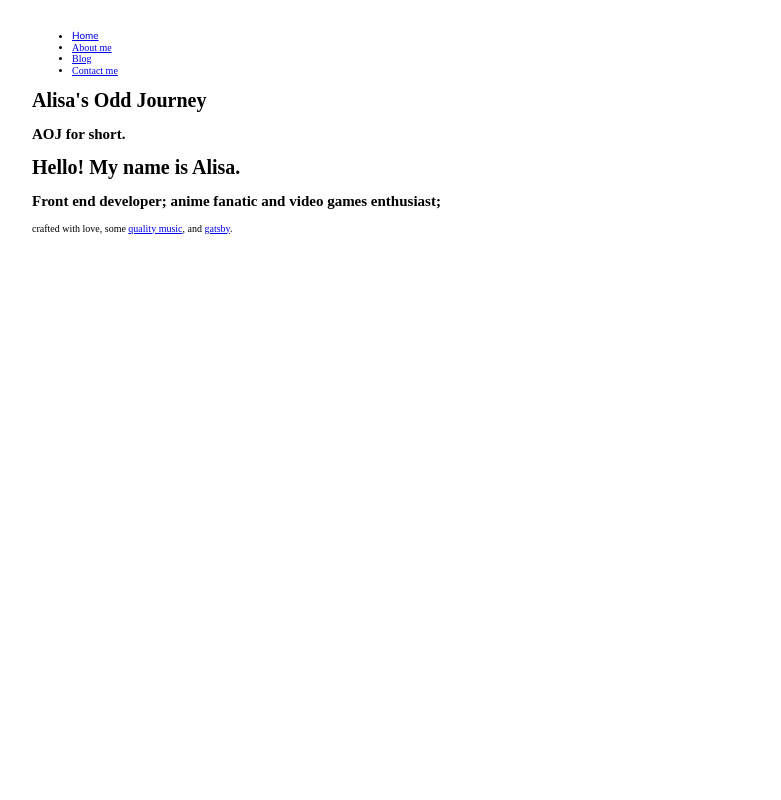
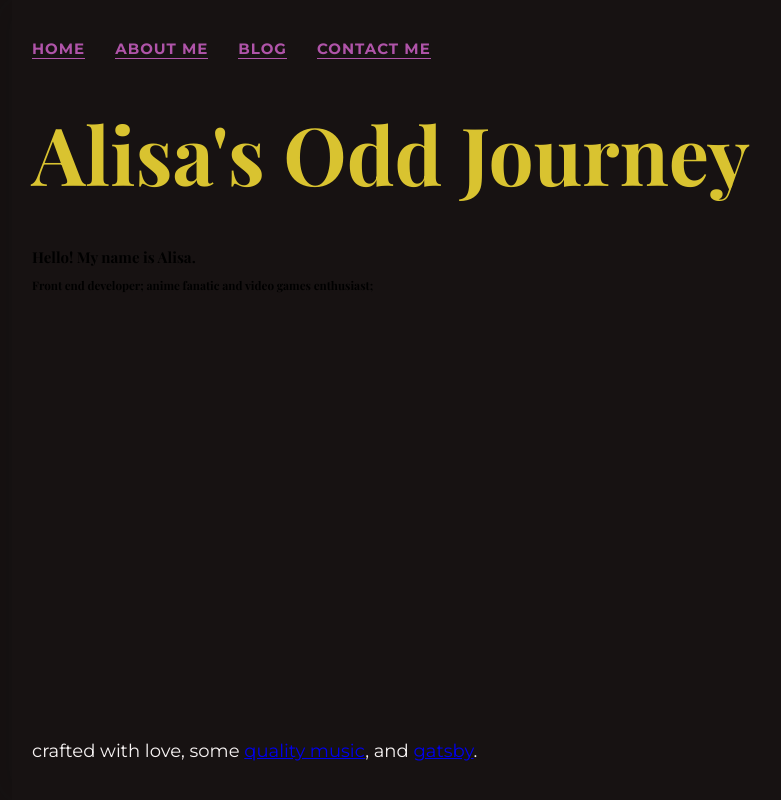
Before and after one commit to valkyrie-max/personalBlog, a Gatsby site: page /about in a window 1280 px wide. Shown: the whole page, without its empty margins (228-1009 px from the left). Built offline with nearby package versions, Linux system fonts and the light colour scheme; Gatsby itself is replaced by a stand-in of ours.

Commit message:
working on some basic styling; changed some layouts a bit

```diff
--- a/src/components/componentStyling/header.module.scss
+++ b/src/components/componentStyling/header.module.scss
@@ -1,3 +1,31 @@
-.link {
-    font-family: 'Lato', sans-serif;
+.linkContainer {
+    display: flex;
+    margin: 20px 0px 50px 0px;
+    padding: 0;
+    li {
+        margin: 0px 3rem 0px 0px;
+        list-style: none;
+        font-size: 1.5rem;
+        font-weight: 700;
+        text-transform: uppercase;
+        letter-spacing: 1px;
+        a {
+            padding-bottom: 0px;
+            border-bottom: 1px solid #B054A9;
+            transition: all ease-in-out 0.3s;
+            margin: 0;
+            color: #B054A9;
+            text-decoration: none;
+        }
+    }
+
+    a:hover {
+        color: #D9C330;
+        padding-bottom: 5px;
+        border-bottom: 1px solid #D9C330;
+    }
+
+    .active {
+
+    }
 }
--- a/src/components/componentStyling/layout.module.scss
+++ b/src/components/componentStyling/layout.module.scss
@@ -2,4 +2,16 @@
     margin: 0 auto;
     max-width: 800px;
     padding: 2rem;
+    box-shadow: 10px 0px 30px rgba(23, 18, 18, 0.15), -10px 0px 30px rgba(23, 18, 18, 0.15);
+    min-height: 100vh;
+    display: flex;
+    flex-direction: column;
 }
+
+.content {
+    flex-grow: 1;
+}
+
+p {
+    font-color: #F7F3F3;
+}
--- a/src/components/header.js
+++ b/src/components/header.js
@@ -7,8 +7,8 @@ const Header = () => {
   return (
     <header>
       <nav>
-        <ul>
-          <li className={HeaderStyling.link}>
+        <ul className={HeaderStyling.linkContainer}>
+          <li>
             <Link to="/">Home</Link>
           </li>
           <li>
@@ -23,9 +23,9 @@ const Header = () => {
         </ul>
       </nav>
 
-      <h1>Alisa's Odd Journey</h1>
-      <h2>AOJ for short.</h2>
-
+      <h1>
+        <Link to="/">Alisa's Odd Journey</Link>
+      </h1>
     </header>
   )
 }
--- a/src/components/layout.js
+++ b/src/components/layout.js
@@ -13,11 +13,13 @@ const Layout = (props) => {
   return (
     <div className={LayoutStyle.container}>
       <Helmet title="Huh?">
-        <link href="https://fonts.googleapis.com/css2?family=Lato:wght@400;700;900&family=Rufina:wght@400;700&display=swap" rel="stylesheet" />
+        <link href="https://fonts.googleapis.com/css2?family=Montserrat:wght@400;700;900&family=Playfair+Display:wght@400;700&display=swap" rel="stylesheet" />
       </Helmet>
-      <Header/>
-        {props.children}
-      <Footer/>
+      <div className={LayoutStyle.content}>
+        <Header/>
+          {props.children}
+      </div>
+        <Footer/>
     </div>
   )
 }
--- a/src/pages/404.js
+++ b/src/pages/404.js
@@ -4,7 +4,7 @@ import Layout from '../components/layout'
 
 const NotFoundPage = () => (
   <Layout>
-    <h1>Uh... There is nothing here?</h1>
+    <h2>Uh... There is nothing here?</h2>
     <p>This route doesn't exist. Come back to <Link to="/">home page?</Link></p>
   </Layout>
 )
--- a/src/pages/about.js
+++ b/src/pages/about.js
@@ -1,12 +1,11 @@
 import React from 'react'
-
 import Layout from '../components/layout'
 
 const About = () => {
     return (
         <Layout>
-            <h1>Hello! My name is Alisa.</h1>
-            <h2>Front end developer; anime fanatic and video games enthusiast;</h2>
+            <h2>Hello! My name is Alisa.</h2>
+            <h3>Front end developer; anime fanatic and video games enthusiast;</h3>
         </Layout>
     )
 }
--- a/src/pages/blog.js
+++ b/src/pages/blog.js
@@ -4,7 +4,7 @@ import Layout from '../components/layout'
 const BlogPage = () => {
     return (
         <Layout>
-            <h1>AOJ: Blog</h1>
+            <h2>AOJ: Blog</h2>
             <p>Posts?</p>
         </Layout>
     )
--- a/src/pages/contact.js
+++ b/src/pages/contact.js
@@ -5,9 +5,9 @@ import Layout from '../components/layout'
 const Contact = () => {
     return (
         <Layout>
-            <h1>contact me</h1>
+            <h2>contact me</h2>
 
-            <h2>if there is anything you want to chat about, please don't hesitate to contact me through any of the following:</h2>
+            <h3>if there is anything you want to chat about, please don't hesitate to contact me through any of the following:</h3>
 
             <ul>
                 <li>
--- a/src/styles/styles.scss
+++ b/src/styles/styles.scss
@@ -1,3 +1,44 @@
+// background: F7F3F3
+// headings: pink B054A9, gold D9C330
+// text: 171212
+
 html {
     font-size: 62.5%;
+    background-color: #171212;
 }
+
+.container {
+    box-shadow: 10px 0px 30px rgba(23, 18, 18, 0.2), -10px 0px 30px rgba(23, 18, 18, 0.2);
+}
+
+h1, h2, h3 {
+    font-family: 'Playfair Display', serif;
+}
+
+p, ul, li {
+    font-family: 'Montserrat', sans-serif;
+}
+
+h1 {
+    margin-bottom: 5rem;
+}
+
+h1 a {
+    font-size: 8rem;
+    // letter-spacing: 2px;
+    margin: 0;
+    color: #D9C330;
+    font-weight: 900;
+    position: relative;
+    text-decoration: none;
+    transition: all ease-in-out 0.3s;
+}
+
+h1 a:hover {
+    color: #B054A9;
+}
+
+p {
+    color: #F7F3F3;
+    font-size: 1.8rem;
+}
```
